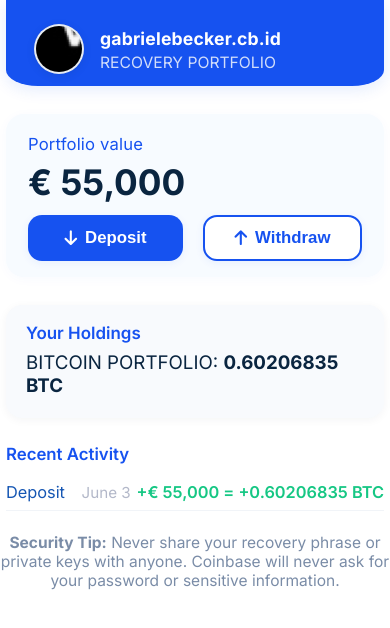
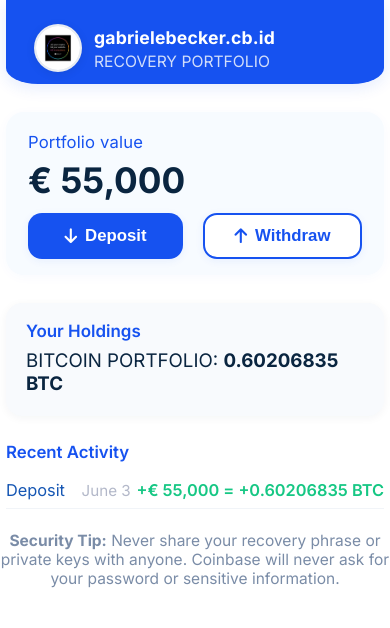
Before and after one commit to BLOCKCHAIN-ASSET-EXPERTS/COINBASE-PRIVATE-EXTENSION-, a plain HTML site: page index.html in a window 390 px wide. Drawn offline with Linux system fonts and the light colour scheme.

Commit message:
index.html

```diff
--- a/index.html
+++ b/index.html
@@ -44,8 +44,12 @@
       position: relative;
     }
     .cb-profile-pic {
-      width: 46px;
-      height: 46px;
+      width: 56px;
+      height: 56px;
+      min-width: 56px;
+      min-height: 56px;
+      max-width: 56px;
+      max-height: 56px;
       border-radius: 50%;
       background: #e4e9f0;
       display: flex;
@@ -53,10 +57,20 @@
       justify-content: center;
       font-size: 1.5rem;
       color: var(--cb-gray);
-      margin-right: 16px;
+      margin-right: 18px;
       box-shadow: 0 2px 8px #0a25401a;
       border: 2px solid #fff2;
       overflow: hidden;
+      position: relative;
+    }
+    .cb-profile-pic img {
+      width: 100%;
+      height: 100%;
+      object-fit: cover;
+      object-position: center;
+      display: block;
+      border-radius: 50%;
+      background: #f2f2f2;
     }
     .cb-user-name {
       font-weight: 700;
@@ -204,6 +218,15 @@
         margin-left: 6px;
         margin-right: 6px;
       }
+      .cb-profile-pic {
+        width: 44px;
+        height: 44px;
+        min-width: 44px;
+        min-height: 44px;
+        max-width: 44px;
+        max-height: 44px;
+        margin-right: 12px;
+      }
     }
   </style>
 </head>
```
